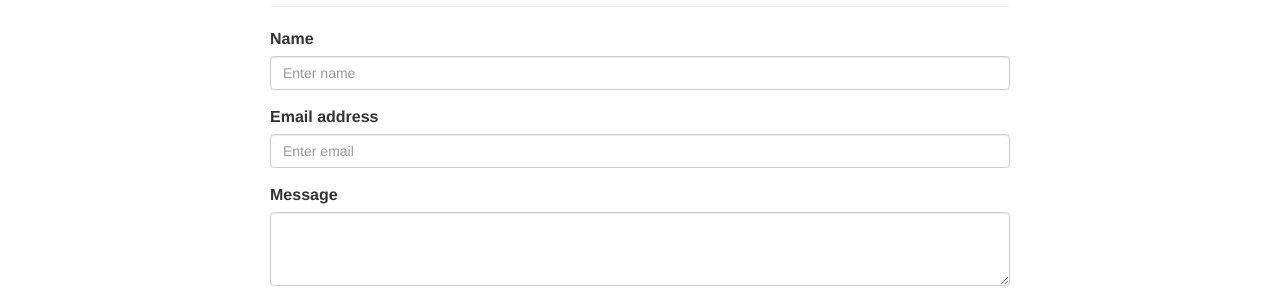
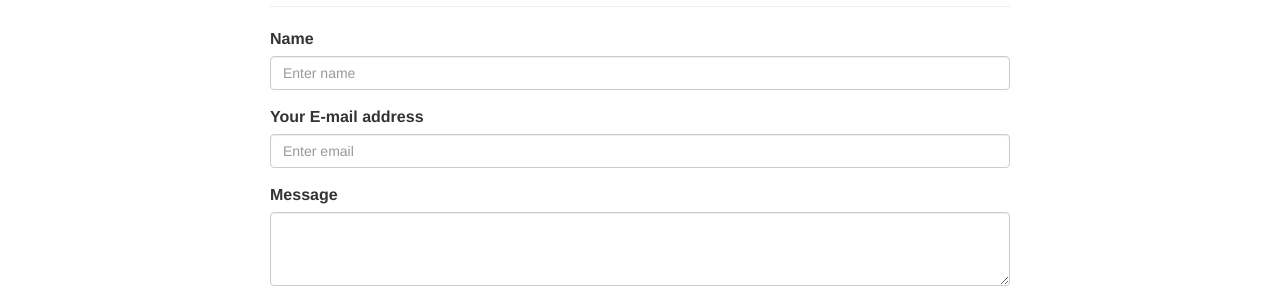
Before and after one commit to samueljohnson/samueljohnson.github.io.archive, a Jekyll site: the page built from about.markdown, in a window 1280 px wide. Shown: the part 678-977 px from the top of the page. Built offline with Jekyll 4.4.1, drawn with Linux system fonts in a browser that asks for light colours; nearby versions of some CDN libraries.

Commit message:
Minor commit

```diff
--- a/about.markdown
+++ b/about.markdown
@@ -29,7 +29,7 @@ Or use the form below and I'll get back to you.
    </div>
 
    <div class="form-group">
-   <label for="exampleInputEmail1">Email address</label>
+   <label for="exampleInputEmail1">Your E-mail address</label>
    <input name="_replyto" type="email" class="form-control" id="exampleInputEmail1" placeholder="Enter email">
    </div>
 
```
